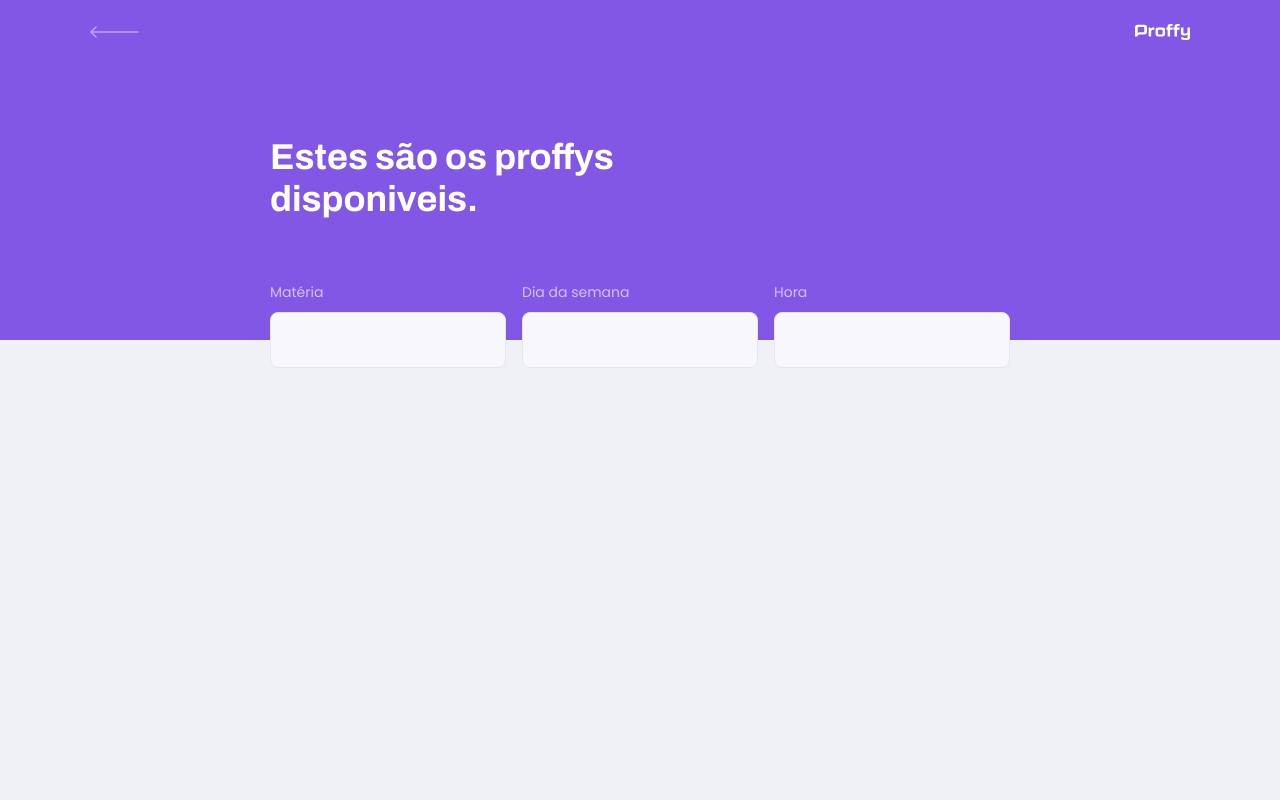
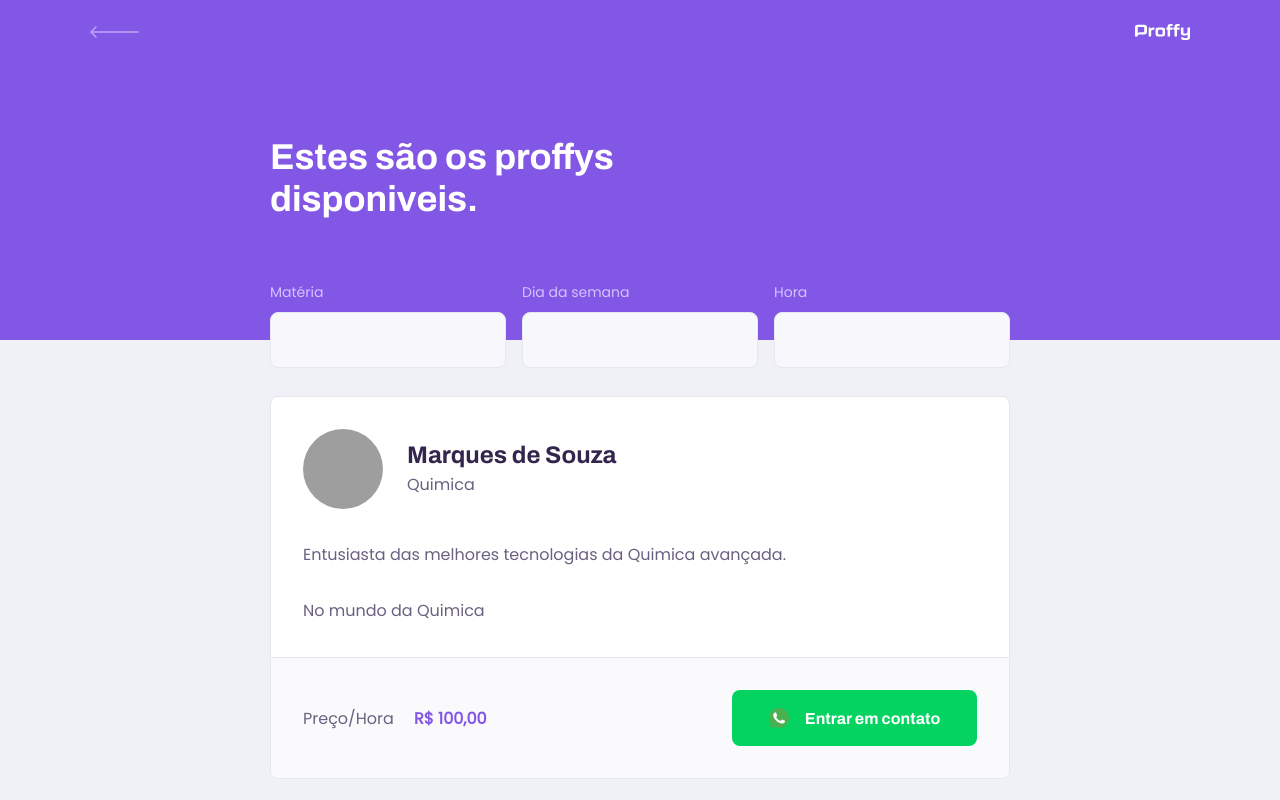
Before and after one commit to MarquesSouza/NLW_PROFFY, a React (Create React App) app in the folder web/: page /study in a window 1280 px wide. Shown: the top 800 px of the page. Built offline with nearby package versions, Linux system fonts and the light colour scheme; grey boxes are pictures that could not be loaded.

Commit message:
teacher item components

```diff
--- a/web/src/assets/styles/global.css
+++ b/web/src/assets/styles/global.css
@@ -44,6 +44,7 @@
   button,
   textarea{
       font: 500 1.6rem Poppins;
+      color: var(--color-text-base);
 }
 .container{
     width: 90vw;
--- /dev/null
+++ b/web/src/components/TeacherItem/index.tsx
@@ -0,0 +1,33 @@
+import React from 'react';
+
+import whatsappIcon from '../../assets/images/icons/whatsapp.svg';
+
+import './styles.css'
+function TeacherItem(){
+ return(
+    <article className="teacher-item">
+    <header>
+        <img src="https://avatars0.githubusercontent.com/u/23464588?s=460&u=534e2e94a794fb95ac878915b8b1e267651c6021&v=4" alt="Marques de Souza"/>
+        <div>
+            <strong>Marques de Souza</strong>
+            <span>Quimica</span>
+        </div>
+    </header>
+    <p>
+        Entusiasta das melhores tecnologias da Quimica avançada.
+        <br /> <br />
+        No mundo da Quimica
+    </p>
+    <footer>
+        <p>
+            Preço/Hora
+            <strong> R$ 100,00</strong>
+        </p>
+        <button type="button"><img src={whatsappIcon} alt="WhatsAppp"/>
+        Entrar em contato</button>
+
+    </footer>
+</article>
+ )
+}
+export default TeacherItem;
--- /dev/null
+++ b/web/src/components/TeacherItem/styles.css
@@ -0,0 +1,90 @@
+
+.teacher-item{
+    background: var(--color-box-base);
+    border: 1px solid var(--color-line-in-white);
+    border-radius: 0.8rem;
+    margin-top: 2.4rem;
+    overflow: hidden;
+}
+.teacher-item header{
+    padding: 3.2rem 2rem;
+    display: flex;
+    align-items: center;
+}
+.teacher-item header img{
+    width: 8rem;
+    height: 8rem;
+    border-radius: 50%;
+}
+.teacher-item header div{
+    margin-left: 2.4rem;
+}
+.teacher-item header div strong{
+    font: 700 2.4rem Archivo;
+    display: block;
+    color: var(--color-text-title);
+}
+.teacher-item header div span{
+    font-size: 1.6rem;
+    display: block;
+    margin-top: 0.4rem;
+}
+.teacher-item > p{
+    padding: 0 2rem;
+    font-size: 1.6rem;
+    line-height: 2.8rem;
+}
+.teacher-item footer{
+    padding: 3.2rem 2rem;
+    background: var(--color-box-footer);
+    border-top: 1px solid var(--color-line-in-white);
+    margin-top: 3.2rem;
+    display: flex;
+    align-items: center;
+    justify-content: space-between;
+
+}
+.teacher-item footer p strong{
+    color: var(--color-primary);
+    font-size: 1.6rem;
+    display: block;
+}
+.teacher-item footer button{
+    width: 20rem;
+    height: 5.6rem;
+    background: var(--color-secundary);
+    color:var(--color-button-text);
+    border: 0;
+    border-radius: 0.8rem;
+    cursor: pointer;
+    font: 700 1.4rem Archivo;
+    display: flex;
+    align-items: center;
+    justify-content: space-evenly;
+    transition: 0.2s;
+}
+.teacher-item footer button:hover{
+    background: var(--color-secundary-dark);
+}
+
+@media(min-width: 700px){
+    .teacher-item header,
+    .teacher-item footer{
+        padding: 3.2rem;
+    }
+    .teacher-item >p{
+        padding: 0 3.2rem;
+    }
+    .teacher-item footer p strong{
+        display: initial;
+        margin-left: 1.6rem;
+    }
+    .teacher-item footer button{
+        width: 24.5rem;
+        font-size: 1.6rem;
+        justify-content: center;
+    }
+    .teacher-item footer button img{
+        margin-right: 1.6rem;
+    }
+}
--- a/web/src/pages/TeacherList/index.tsx
+++ b/web/src/pages/TeacherList/index.tsx
@@ -2,6 +2,8 @@
 
 import './styles.css';
 import PageHeader from '../../components/PageHeader';
+import TeacherItem from '../../components/TeacherItem';
+
 
 function TeacherList(){
 
@@ -23,6 +25,12 @@
                         </div>
                     </form>
                 </PageHeader>
+                <main>
+                  <TeacherItem />
+                  <TeacherItem />
+                  <TeacherItem />
+                  <TeacherItem />
+                </main>
             </div>
         )
 }
--- a/web/src/pages/TeacherList/styles.css
+++ b/web/src/pages/TeacherList/styles.css
@@ -39,7 +39,10 @@
     right: 1.6rem;
     bottom: 0;
 }
-
+#page-teacher-list main{
+    margin: 3.2rem auto;
+    width: 90%;
+}
 @media(min-width: 700px){
     #page-teacher-list{
         max-width: 100%;
@@ -54,4 +57,28 @@
     #seach-teachers .input-block+ .input-block{
         margin-top: 0;
     }
+    #page-teacher-list main{
+        padding: 32px 0;
+        max-width: 740px;
+        margin: 0 auto;
+    }
+    .teacher-item header,
+    .teacher-item footer{
+        padding: 3.2rem;
+    }
+    .teacher-item >p{
+        padding: 0 3.2rem;
+    }
+    .teacher-item footer p strong{
+        display: initial;
+        margin-left: 1.6rem;
+    }
+    .teacher-item footer button{
+        width: 24.5rem;
+        font-size: 1.6rem;
+        justify-content: center;
+    }
+    .teacher-item footer button img{
+        margin-right: 1.6rem;
+    }
 }
```
